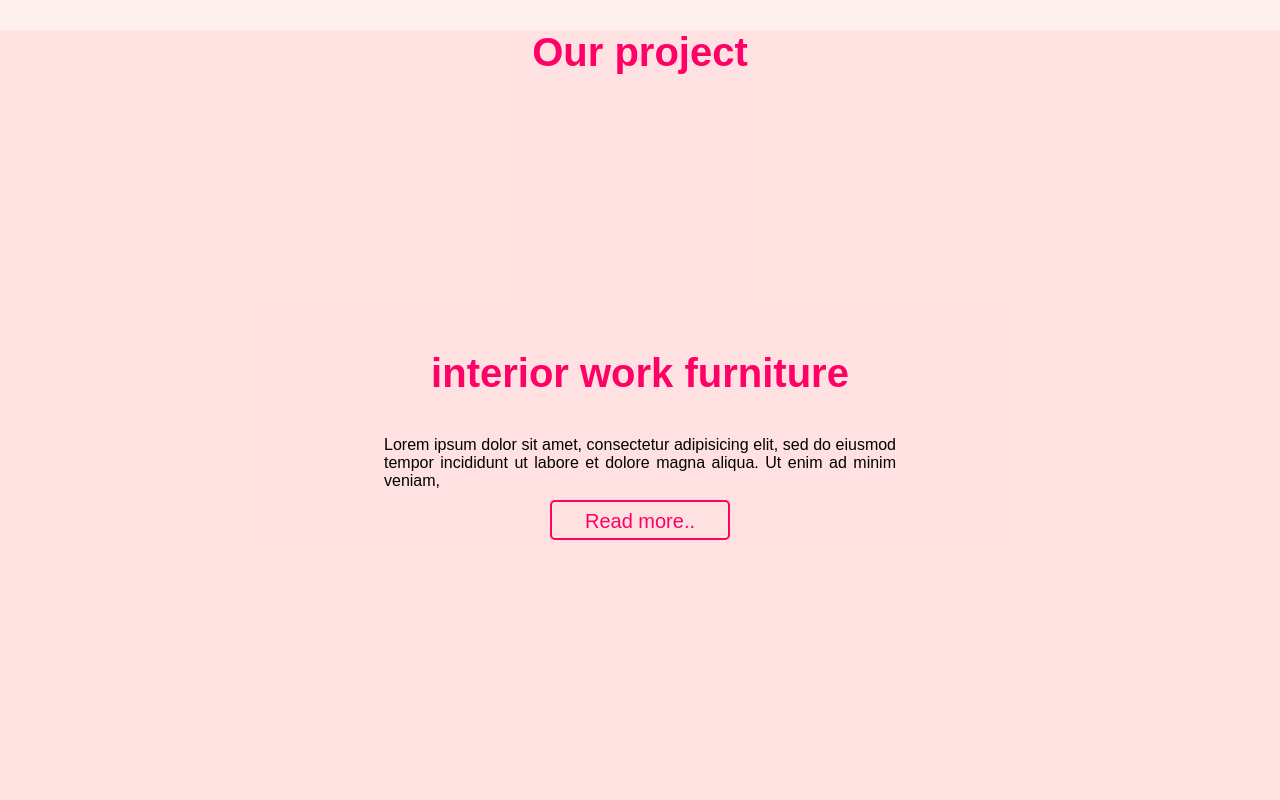
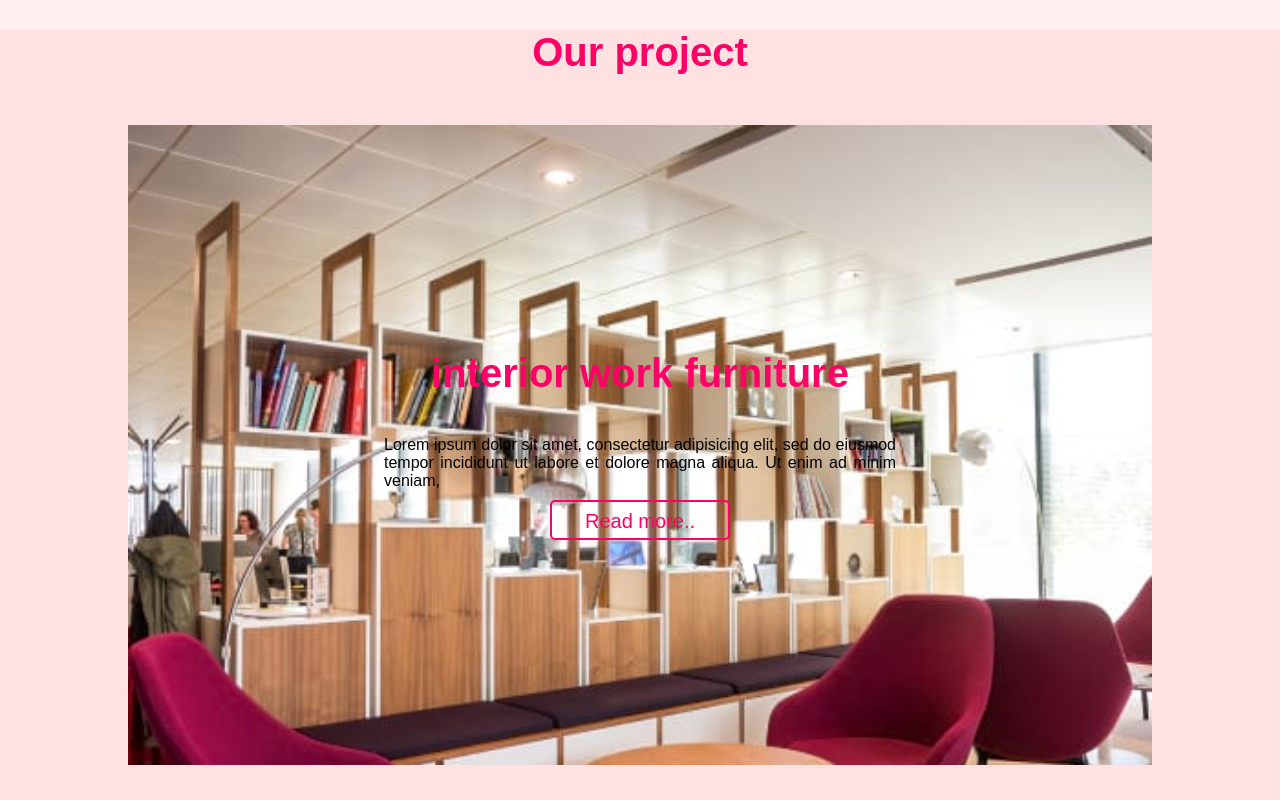
Before and after one commit to apexkrish/contact, a plain HTML site: page index.html in a window 1280 px wide. Shown: the part 3260-4060 px from the top of the page. Drawn offline with Linux system fonts and the light colour scheme; files whose address does not match are found by name.

Commit message:
Update style.css

```diff
--- a/style.css
+++ b/style.css
@@ -353,7 +353,7 @@ margin-bottom: 50px;
 	margin-left: auto;
 	margin-right: auto;
 	margin-top: 50px;
-	background-image: url(../images/about1.jpg);
+	background-image: url(./about1.jpg);
 	background-size: cover;
 	display: flex;
 	justify-content: center;
```
